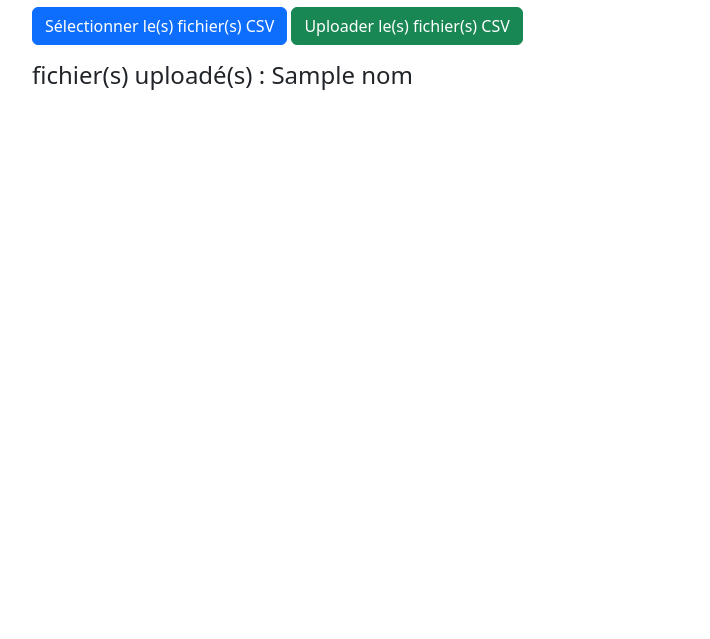
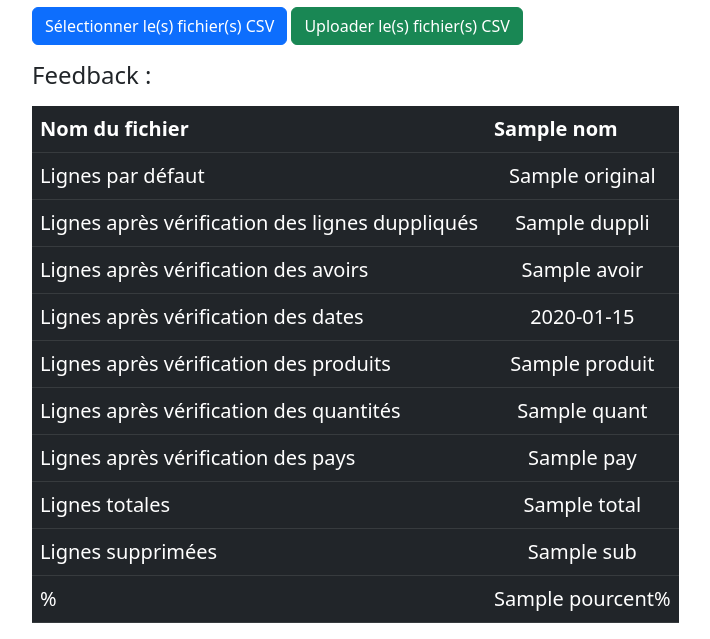
Before and after one commit to UgoDIA/Brief-1C, a Django app: template src/ETL/templates/uploadCsv.html in a window 1280 px wide. Shown: the part 165-804 px from the top of the page, without its empty margins (50-760 px from the left). Before the commit the page ends 255 px from the top, so only its background shows below. Run offline with Django 3.2, Linux system fonts and the light colour scheme; the template is opened without the code that fills it: most values are stand-ins (such as "Sample title", 1, 10 or a date in 2020).

Commit message:
Feedback fini

```diff
--- a/src/ETL/templates/uploadCsv.html
+++ b/src/ETL/templates/uploadCsv.html
@@ -12,16 +12,116 @@
     <input type="file" id='upCSV' name="document" multiple style="display: none">
     <button type ="submit" id='btUp' class="btn btn-success btn-block btn-outlined"> Uploader le(s) fichier(s) CSV </button>
       </form>
-     <div>
+      {% comment %} <div>
       {% if noms %}
-      {% for n in noms%}
-      <p><h4> fichier(s) uploadé(s) :  {{n}}  </h4></p>
+
+      <p><h4> fichier(s) uploadé(s) :   </h4></p>
+      <h4> {% for n in noms%}
+     {{n}}
+      {%endfor%}</h4>
+      {% endif %}
 
 
-      {%endfor%}
 
-      {% endif %}
-     </div>
+     </div> {% endcomment %}
+
+     {% if noms %}
+     <p><h4> Feedback :   </h4></p>
+     <table class="table table-dark table-hover w-auto " style= " font-size: 20px;">
+
+      <thead class="thead-light">
+      <tr>
+        <th>Nom du fichier</th>
+        {% for n in noms%}
+        <th>{{n}} </th>
+        {%endfor%}
+
+
+      </tr>
+
+    </thead>
+
+<tbody>
+  <tr>
+
+
+
+  </tr>
+  <tr>
+    <td>Lignes par défaut</td>
+     {% for o in original%}
+    <td class="text-center">{{o}}</td>
+    {%endfor%}</tr>
+
+    <tr>
+      <td>Lignes après vérification des lignes duppliqués</td>
+      {% for d in duppli%}
+      <td class="text-center" >{{d}}</td>
+    {%endfor%}
+    </tr>
+
+    <tr>
+      <td>Lignes après vérification des avoirs</td>
+      {% for a in avoirs%}
+      <td class="text-center" >{{a}}</td>
+    {%endfor%}
+    </tr>
+
+    <tr>
+      <td>Lignes après vérification des dates </td>
+      {% for d in dates%}
+      <td class="text-center" >{{d}}</td>
+    {%endfor%}
+    </tr>
+
+    <tr>
+      <td>Lignes après vérification des produits </td>
+      {% for p in produits%}
+      <td class="text-center" >{{p}}</td>
+    {%endfor%}
+    </tr>
+
+    <tr>
+      <td>Lignes après vérification des quantités </td>
+      {% for q in quant%}
+      <td class="text-center" >{{q}}</td>
+    {%endfor%}
+    </tr>
+
+    <tr>
+      <td>Lignes après vérification des pays </td>
+      {% for p in pays%}
+      <td class="text-center" >{{p}}</td>
+    {%endfor%}
+    </tr>
+
+    <tr>
+      <td>Lignes totales </td>
+      {% for t in total%}
+      <td class="text-center" >{{t}}</td>
+    {%endfor%}
+    </tr>
+
+    <tr>
+      <td>Lignes supprimées </td>
+      {% for s in sub%}
+      <td class="text-center" >{{s}}</td>
+    {%endfor%}
+    </tr>
+
+    <tr>
+      <td>% </td>
+      {% for p in pourcent%}
+      <td class="text-center" >{{p}}%</td>
+    {%endfor%}
+    </tr>
+  </tbody>
+
+
+  </table>
+
+    {% endif %}
+
     </div>
 
 <div id="bg-spinner">
```
Also changed, not shown: src/ETL/views.py (+85 -59 lines), 1 other file.
